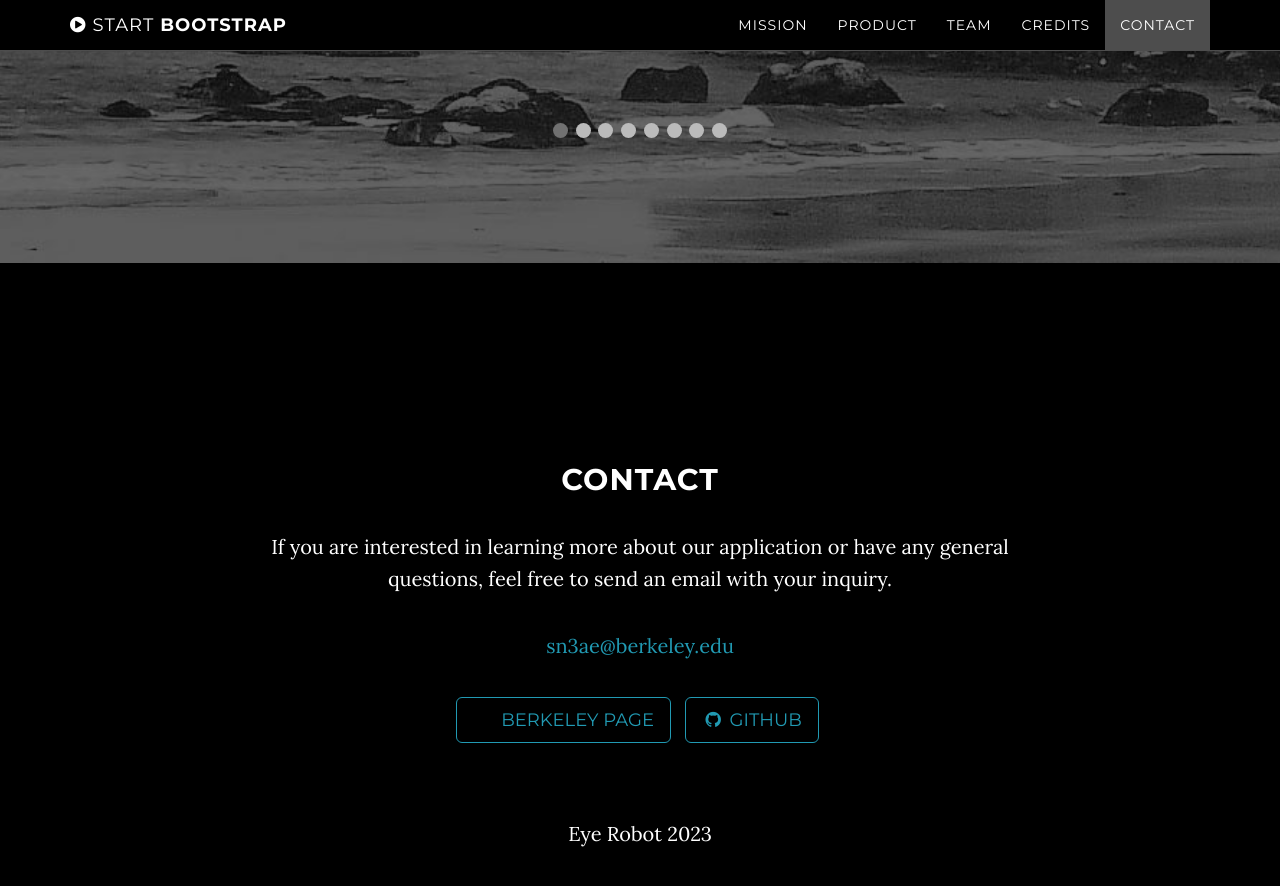
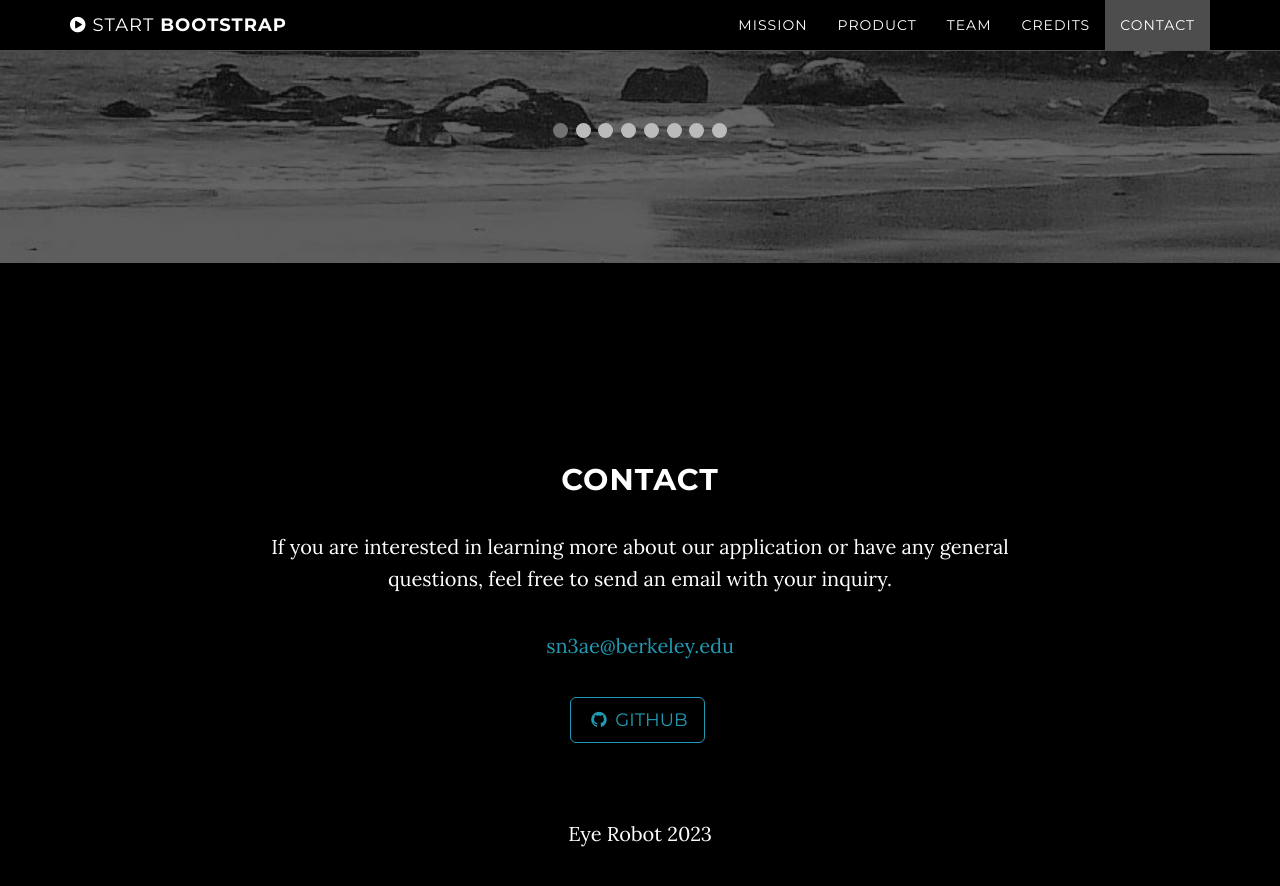
Before and after one commit to snarain677/agency-capstone-website, a Jekyll site: the page built from index.html, in a window 1280 px wide and 900 px high, scrolled down 3737 px. Shown: the top 886 px of the window. Built offline with Jekyll 4.4.1, drawn with Linux system fonts in a browser that asks for light colours.

Commit message:
_config.yml

```diff
--- a/_config.yml
+++ b/_config.yml
@@ -14,8 +14,6 @@ footer: Eye Robot
 
 # Social networks usernames (many more available: google-plus, flickr, dribbble, pinterest, instagram, tumblr, linkedin, etc.)
 social:
-  - title: berkeley page
-    url: https://twitter.com/SBootstrap
   - title: github
     url: https://github.com/IronSummitMedia/startbootstrap
 
```
